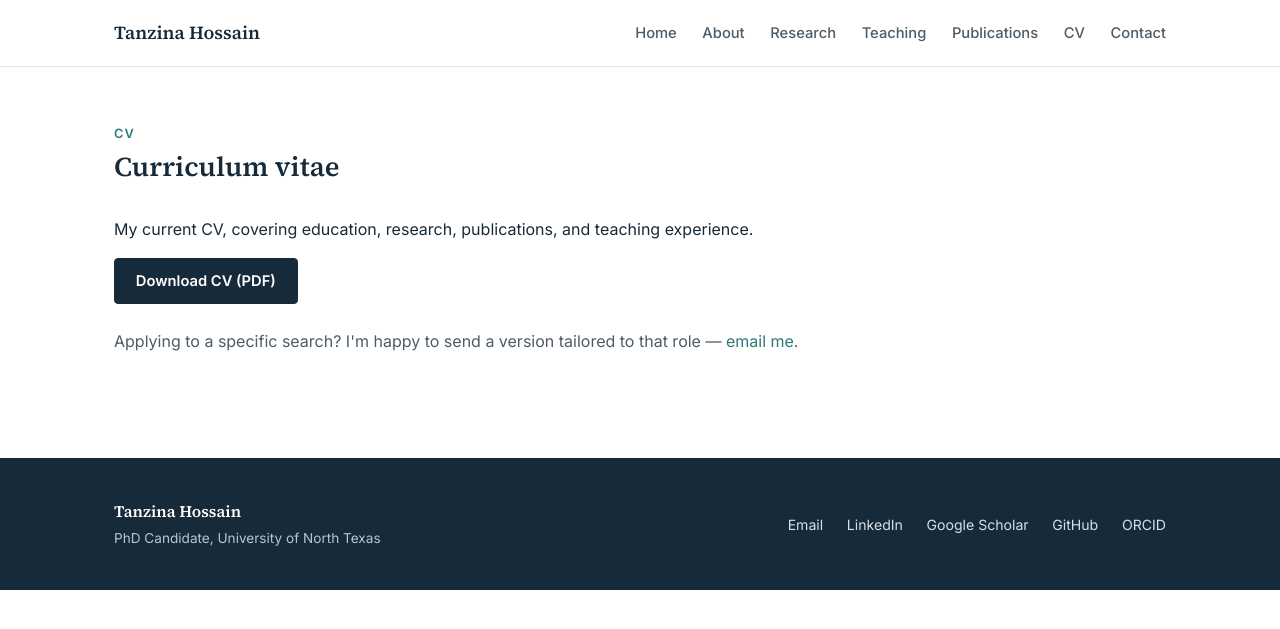
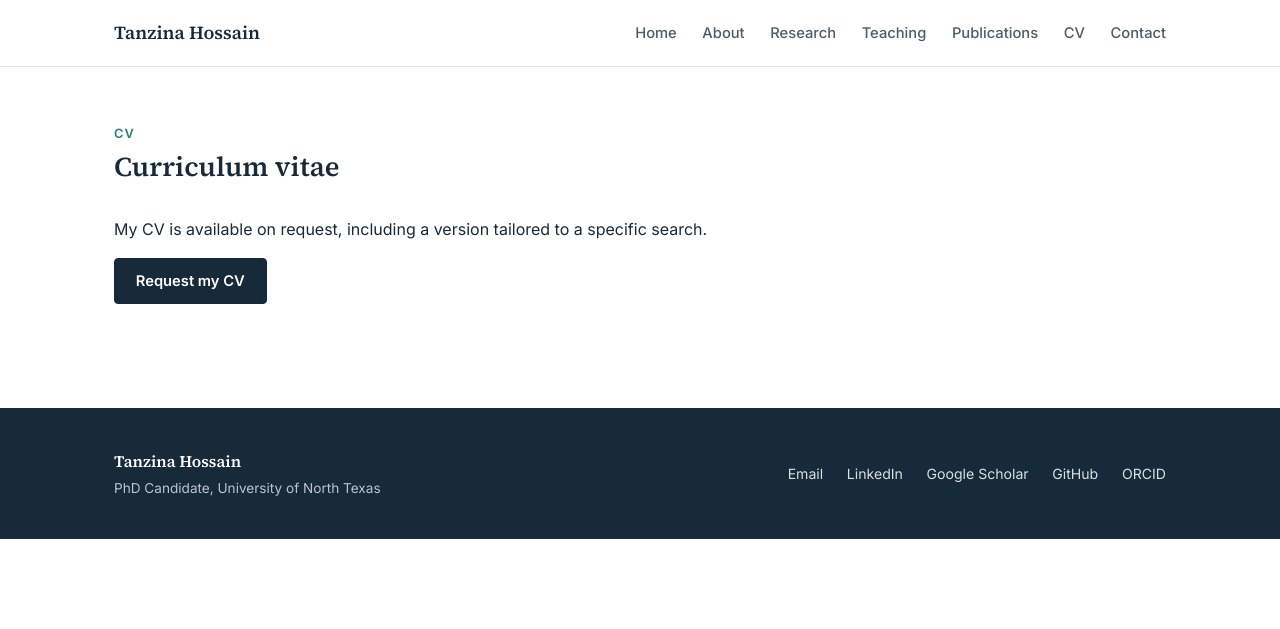
Before and after one commit to tanzinahossain/tanzinahossain.github.io, a Jekyll site: the page built from cv/index.html, in a window 1280 px wide. Shown: the top 629 px of the page. Built offline with Jekyll 4.4.1, drawn with Linux system fonts in a browser that asks for light colours.

Commit message:
Make CV available on request rather than a public download
Revert Download CV to a mailto request, matching prior practice. Remove
the CV PDF from the public repo so it isn't reachable at a guessable URL.
The file remains on disk locally, git-ignored.

Co-Authored-By: Claude Sonnet 5 <noreply@anthropic.com>

```diff
--- a/cv/index.html
+++ b/cv/index.html
@@ -1,7 +1,7 @@
 ---
 layout: default
 title: CV
-description: Curriculum vitae downloads.
+description: Curriculum vitae, available on request.
 ---
 <section>
   <div class="wrap">
@@ -9,8 +9,7 @@ description: Curriculum vitae downloads.
       <div class="eyebrow">CV</div>
       <h2>Curriculum vitae</h2>
     </div>
-    <p class="lede">My current CV, covering education, research, publications, and teaching experience.</p>
-    <p><a class="btn btn-primary" href="{{ '/assets/Tanzina_Hossain_CV.pdf' | relative_url }}" target="_blank">Download CV (PDF)</a></p>
-    <p style="margin-top:1.5rem; color:var(--text-muted)">Applying to a specific search? I'm happy to send a version tailored to that role — <a href="mailto:ematanzina@gmail.com">email me</a>.</p>
+    <p class="lede">My CV is available on request, including a version tailored to a specific search.</p>
+    <p><a class="btn btn-primary" href="mailto:ematanzina@gmail.com">Request my CV</a></p>
   </div>
 </section>
--- a/index.html
+++ b/index.html
@@ -14,7 +14,7 @@ description: Finance educator and computational business researcher — corporat
       <div class="hero-actions">
         <a class="btn btn-primary" href="{{ '/research/' | relative_url }}">View Research</a>
         <a class="btn btn-ghost" href="{{ '/teaching/' | relative_url }}">View Teaching</a>
-        <a class="btn btn-ghost" href="{{ '/assets/Tanzina_Hossain_CV.pdf' | relative_url }}" target="_blank">Download CV</a>
+        <a class="btn btn-ghost" href="{{ '/cv/' | relative_url }}">CV</a>
       </div>
     </div>
   </div>
```
Also changed, not shown: 2 other files.
